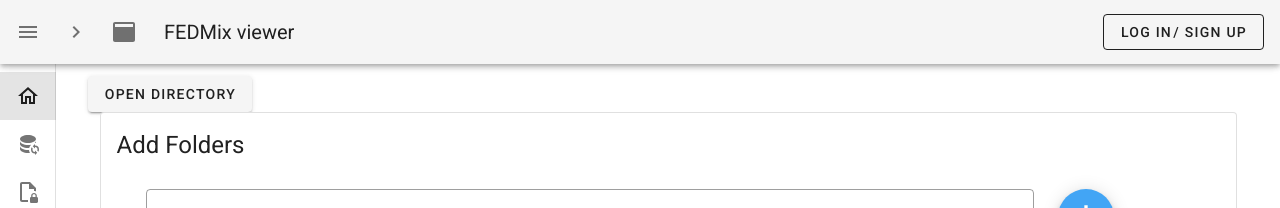
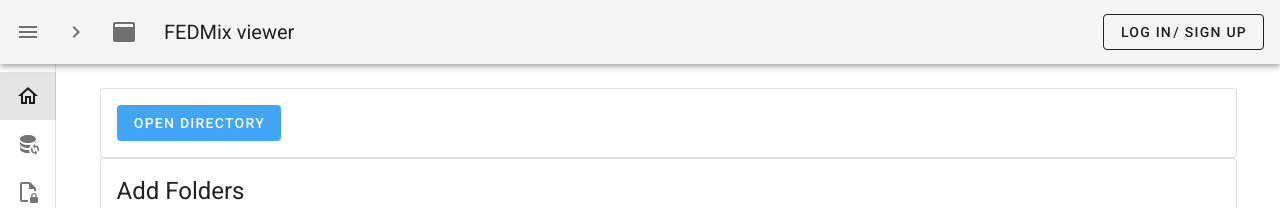
Before and after one commit to FEDMix/fedmix-viewer, a Nuxt app: page / in a window 1280 px wide. Shown: the top 208 px of the page. Built offline with nearby package versions, Linux system fonts and the light colour scheme.

Commit message:
add dialog to see the selected files

```diff
--- a/components/OpenFiles.vue
+++ b/components/OpenFiles.vue
@@ -1,11 +1,32 @@
 <template>
-  <div class="wrapper">
-    <v-row>
-      <v-btn @click="open">Open directory</v-btn>
-      <v-btn v-if="Object.keys(tree).length !== 0" icon @click="cleanDB">
-        <v-icon>{{ mdiClose }}</v-icon>
+  <v-card class="pa-4" outlined>
+    <div class="d-flex">
+      <v-btn
+        depressed
+        :color="isTreeEmpty ? 'default' : 'primary'"
+        :loading="loadingFiles"
+        @click="open"
+      >
+        Open directory
       </v-btn>
-    </v-row>
+      <div v-if="isTreeEmpty" class="d-flex">
+        <template>
+          <v-row no-gutters justify="center" class="mx-6">
+            <v-dialog v-model="dialog" scrollable max-width="600px">
+              <template v-slot:activator="{ on, attrs }">
+                <v-hover>
+                  <div v-bind="attrs" v-on="on" class="mt-1">
+                    <v-icon color="blue lighten-3">{{ mdiFolder }}</v-icon>
+                    {{ numberFiles.directories }}
+                    <v-icon color="blue lighten-3">{{ mdiFileDocumentOutline }}</v-icon>
+                    {{ numberFiles.files }}
+                  </div>
+                </v-hover>
+              </template>
+              <v-card>
+                <v-card-title>Opened files and directories</v-card-title>
+                <v-divider></v-divider>
+                <v-card-text style="height: 700px">
                   <div
                     v-for="(item, key) in tree"
                     :key="key"
@@ -18,7 +39,22 @@
                     </v-icon>
                     {{ item.name }}
                   </div>
+                </v-card-text>
+                <v-divider></v-divider>
+                <v-card-actions>
+                  <v-btn color="blue darken-1" text @click="dialog = false"> Close </v-btn>
+                </v-card-actions>
+              </v-card>
+            </v-dialog>
+          </v-row>
+        </template>
+
+        <v-btn icon @click="cleanDB">
+          <v-icon>{{ mdiClose }}</v-icon>
+        </v-btn>
       </div>
+    </div>
+  </v-card>
 </template>
 
 <script>
@@ -30,6 +66,9 @@ export default {
 
   data() {
     return {
+      dialog: false,
+      numberFiles: { rootName: '', directories: 0, files: 0 },
+      loadingFiles: false,
       db: null,
       arrayTree: [],
       tree: {},
@@ -38,6 +77,11 @@ export default {
       mdiFileDocumentOutline,
       mdiClose,
     }
+  },
+  computed: {
+    isTreeEmpty() {
+      return Object.keys(this.tree).length !== 0
+    },
   },
   async mounted() {
     // Create DB in indexDB
@@ -84,16 +128,22 @@ export default {
         }
       } catch (e) {}
     },
-
     async open() {
       try {
+        const directoryHandle = await window.showDirectoryPicker()
+        await this.openDirectory(directoryHandle)
+      } catch (e) {
+        this.loadingFiles = false
+        console.error(e)
+      }
+    },
+    async openDirectory(directoryHandle) {
+      this.loadingFiles = true
       this.tree = {}
-        const directoryHandle = await window.showDirectoryPicker()
+      this.numberFiles = { rootName: '', directories: 0, files: 0 }
       this.db.put('store', directoryHandle, 'directory')
       await this.recursive(directoryHandle)
-      } catch (e) {
-        console.error(e)
-      }
+      this.loadingFiles = false
     },
 
     /**
@@ -103,8 +153,11 @@ export default {
       try {
         for await (const [name, handle] of directoryHandle) {
           if (handle.kind === 'directory') {
+            this.numberFiles.directories++
             // if item is a directory enter to the folder
             await this.recursive(handle, path + name + '/')
+          } else {
+            this.numberFiles.files++
           }
           // Make vue reactive when changing the object ==> this.tree[path + name] = { name, handle }
           this.$set(this.tree, path + name, { name, handle })
@@ -117,9 +170,6 @@ export default {
 }
 </script>
 <style scoped>
-.wrapper {
-  cursor: pointer;
-}
 .item {
   padding: 4px;
 }
--- a/pages/index.vue
+++ b/pages/index.vue
@@ -81,7 +81,7 @@
           </v-container>
         </v-card>
       </v-col>
-    </v-row>
+    </v-row>-->
   </v-container>
 </template>
 
@@ -106,10 +106,7 @@ export default {
   methods: {
     addFolder() {
       const manifests = this.folders.filter((value, index, array) => {
-        return (
-          value.name.startsWith('manifest') &&
-          value.type.startsWith('application/json')
-        )
+        return value.name.startsWith('manifest') && value.type.startsWith('application/json')
       })
       for (const manifest of manifests) {
         const re = /(.*)\//
@@ -118,8 +115,7 @@ export default {
           const folder_name = folder_regexresult[1]
           const images = this.folders.filter((value, index, array) => {
             return (
-              value.webkitRelativePath.startsWith(folder_name) &&
-              value.type.startsWith('image')
+              value.webkitRelativePath.startsWith(folder_name) && value.type.startsWith('image')
             )
           })
           if (!(folder_name in this.selected_folders)) {
```
Lines whose indentation alone changed are shown as unchanged.
